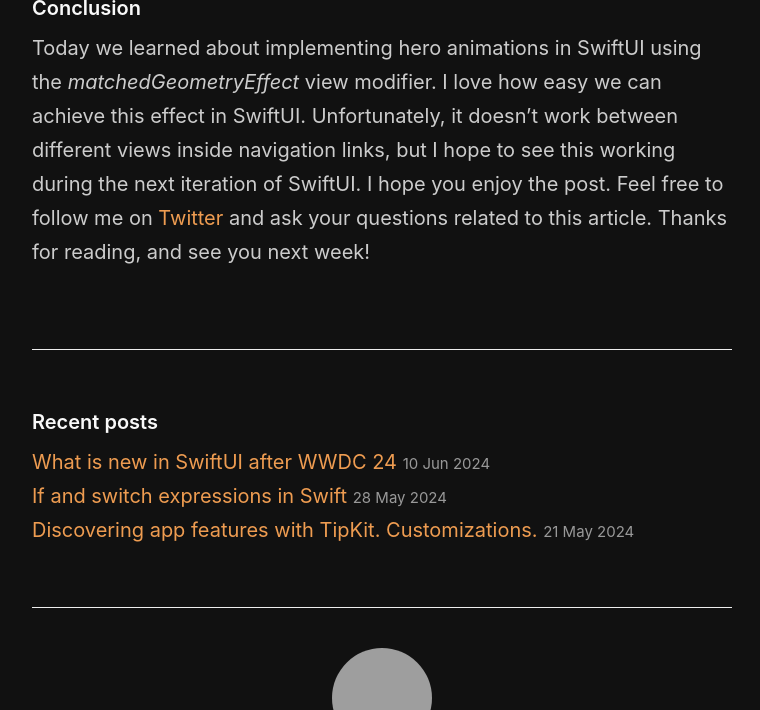
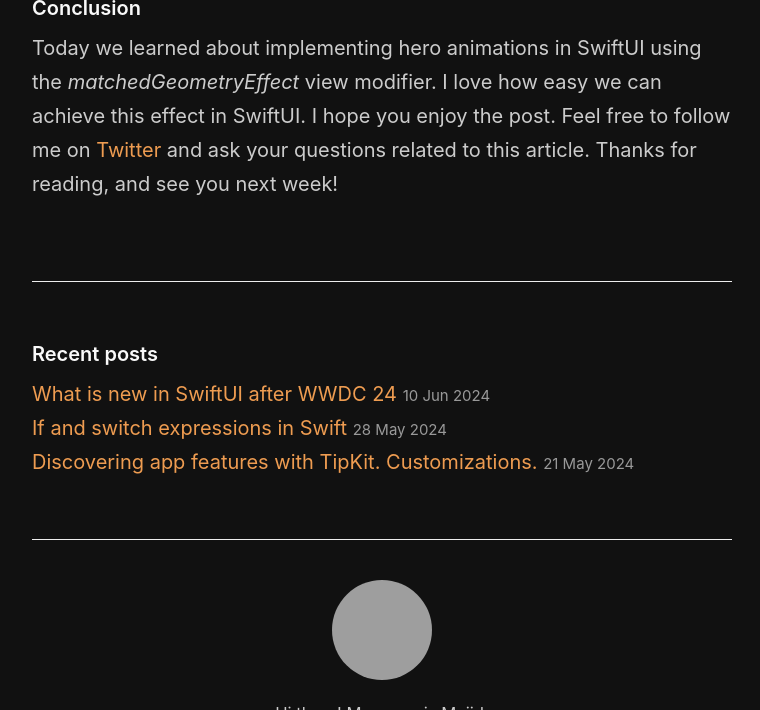
Before and after one commit to mecid/mecid.github.io, a Jekyll site: the page built from _posts/2020-12-17-hero-animations-in-swiftui.md, in a window 1280 px wide and 900 px high, scrolled down 5118 px, cut to the strip 190-900 px from the top of the window. Shown: the whole strip, without its empty margins (258-1018 px from the left). Built offline with Jekyll 4.4.1, drawn with Linux system fonts in a browser that asks for light colours; grey boxes are pictures that could not be loaded.

Commit message:
small update to the hero animations post

```diff
--- a/_posts/2020-12-17-hero-animations-in-swiftui.md
+++ b/_posts/2020-12-17-hero-animations-in-swiftui.md
@@ -146,4 +146,4 @@ If inserting a view in the same transaction that another view with the same iden
 ![hero-animation](/public/hero2.mp4)
 
 #### Conclusion
-Today we learned about implementing hero animations in SwiftUI using the *matchedGeometryEffect* view modifier. I love how easy we can achieve this effect in SwiftUI. Unfortunately, it doesn't work between different views inside navigation links, but I hope to see this working during the next iteration of SwiftUI. I hope you enjoy the post. Feel free to follow me on [Twitter](https://twitter.com/mecid) and ask your questions related to this article. Thanks for reading, and see you next week!
+Today we learned about implementing hero animations in SwiftUI using the *matchedGeometryEffect* view modifier. I love how easy we can achieve this effect in SwiftUI. I hope you enjoy the post. Feel free to follow me on [Twitter](https://twitter.com/mecid) and ask your questions related to this article. Thanks for reading, and see you next week!
```
